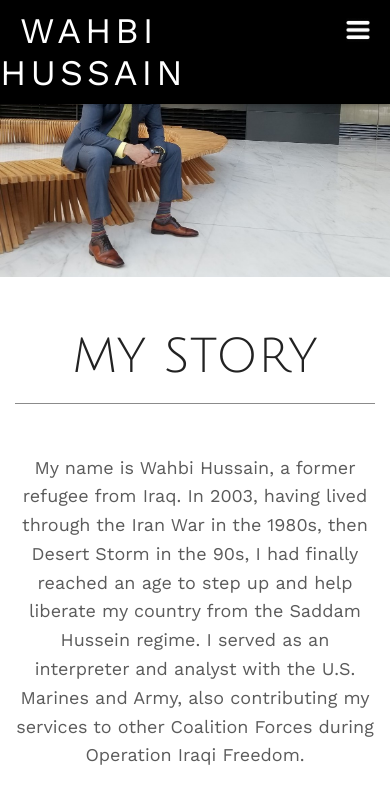
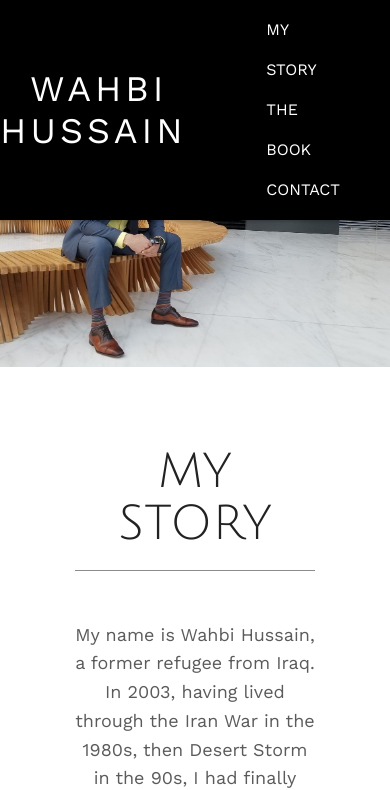
Before and after one commit to jaredblumer/wahbi-hussain, a plain HTML site: page index.html in a window 390 px wide. Shown: the top 790 px of the page. Drawn offline with nearby package versions, Linux system fonts and the light colour scheme.

Commit message:
Update nav styling

```diff
--- a/index.html
+++ b/index.html
@@ -26,11 +26,11 @@
             <h1>Wahbi Hussain</h1>
           </a>
         </li>
-        <li class="menu-icon fade">
+        <!-- <li class="menu-icon fade">
           <a href="javascript:void(0);" class="icon" onclick="toggle()">
             <img src="images/menu-icon.jpg" />
           </a>
-        </li>
+        </li> -->
       </ul>
       <section class="navbar-section">
         <ul id="menu-links">
--- a/scripts/nav.js
+++ b/scripts/nav.js
@@ -10,14 +10,3 @@ window.onscroll = function() {
     navbar.classList.remove("on-scroll");
   }
 };
-
-// Menu Toggle Script
-
-function toggle() {
-  var links = document.getElementById("menu-links");
-  if (links.style.display === "block") {
-    links.style.display = "none !important";
-  } else {
-    links.style.display = "block !important";
-  }
-}
--- a/styles/styles.css
+++ b/styles/styles.css
@@ -36,13 +36,13 @@ header h1 {
   width: 100%;
 }
 
-.menu-icon {
+/* .menu-icon {
   display: none;
-}
+} */
 
-.menu-icon img {
+/* .menu-icon img {
   width: 24px;
-}
+} */
 
 /* .initials {
 background-color: #000;
@@ -99,9 +99,10 @@ margin: 0 50px 0 0;
 
 .navbar-section a {
   color: #FFF;
-  font-size: 14px;
+  font-size: 16px;
   line-height: 90px;
   text-decoration: none;
+  text-shadow: 1px 1px 4px #000;
   text-transform: uppercase;
 }
 
@@ -168,7 +169,7 @@ a.anchor {
 
 #envelope {
   margin: 0;
-  width: 20px;
+  width: 40px;
   padding: 0;
 }
 
@@ -210,7 +211,31 @@ hr {
 
 
 @media only screen and (max-width: 1000px) {
-  .menu-icon {
+
+  .center {
+    padding: 75px;
+  }
+
+  .fade {
+    /* Firefox */
+    -moz-transition: none;
+    /* WebKit */
+    -webkit-transition: none;
+    /* Opera */
+    -o-transition: none;
+    /* Standard */
+    transition: none;
+  }
+
+  header {
+    overflow: auto;
+  }
+
+  .header-img-container img {
+    margin-top: 90px;
+  }
+
+  /* .menu-icon {
     display: inline-block;
     position: absolute;
     right: 0;
@@ -219,28 +244,40 @@ hr {
   .menu-icon img {
     margin: 8px 20px 0 0;
     vertical-align: middle;
-  }
+  } */
 
   .name {
     display: inline-block;
   }
 
   .name h1 {
-    padding: 20px;
+    padding: 30px;
   }
 
   nav {
     background-color: black !important;
     box-shadow: 0 1px 4px rgba(0, 0, 0, 0.3);
     padding: 10px 0;
-    overflow: hidden;
+    overflow: auto;
   }
 
-  .navbar-section #menu-links {
-    display: none;
+  .navbar-section {
+    padding: 0 30px 0 0;
   }
 
-  .title-area {
-    width: 100%;
+}
+
+@media only screen and (max-width: 800px) {
+  .navbar-section ul {
+    display: inline-block;
   }
+
+  .navbar-section li {
+    display: block;
+  }
+
+  .navbar-section a {
+    line-height: 40px;
+  }
+
 }
```
